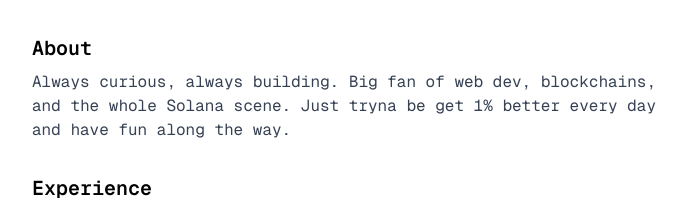
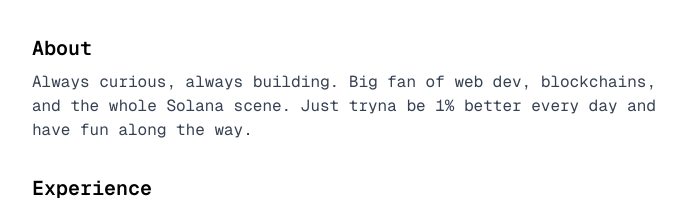
Before and after one commit to Shubbu03/portfolio, a Next.js app: page / in a window 1280 px wide. Shown: the part 302-502 px from the top of the page, without its empty margins (296-982 px from the left). Built offline with nearby package versions, Linux system fonts and the light colour scheme.

Commit message:
minor grammar fix

```diff
--- a/components/Landing.tsx
+++ b/components/Landing.tsx
@@ -43,7 +43,7 @@ export default function Landing() {
         <h2 className="text-lg sm:text-xl font-semibold mb-2">About</h2>
         <p className="text-sm sm:text-base text-gray-700 dark:text-gray-300">
           Always curious, always building. Big fan of web dev, blockchains, and
-          the whole Solana scene. Just tryna be get 1% better every day and have
+          the whole Solana scene. Just tryna be 1% better every day and have
           fun along the way.
         </p>
       </div>
```
